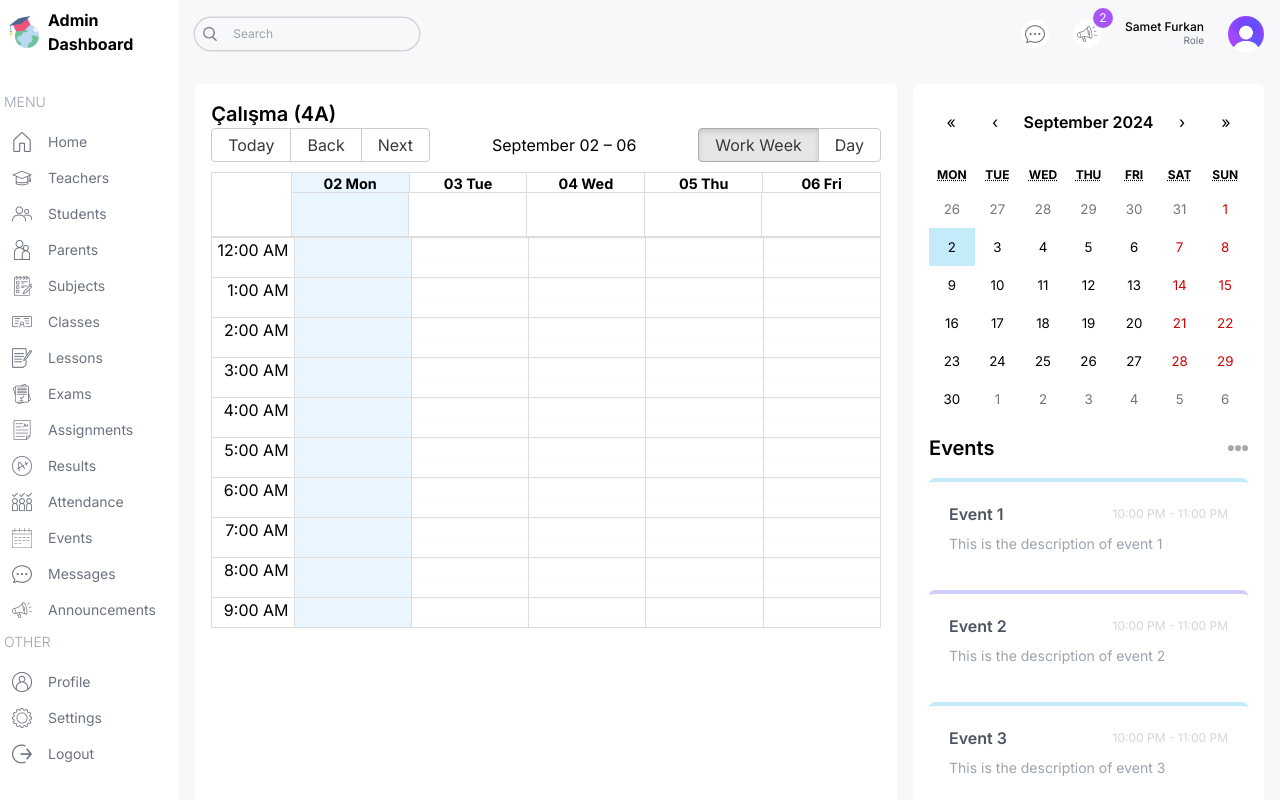
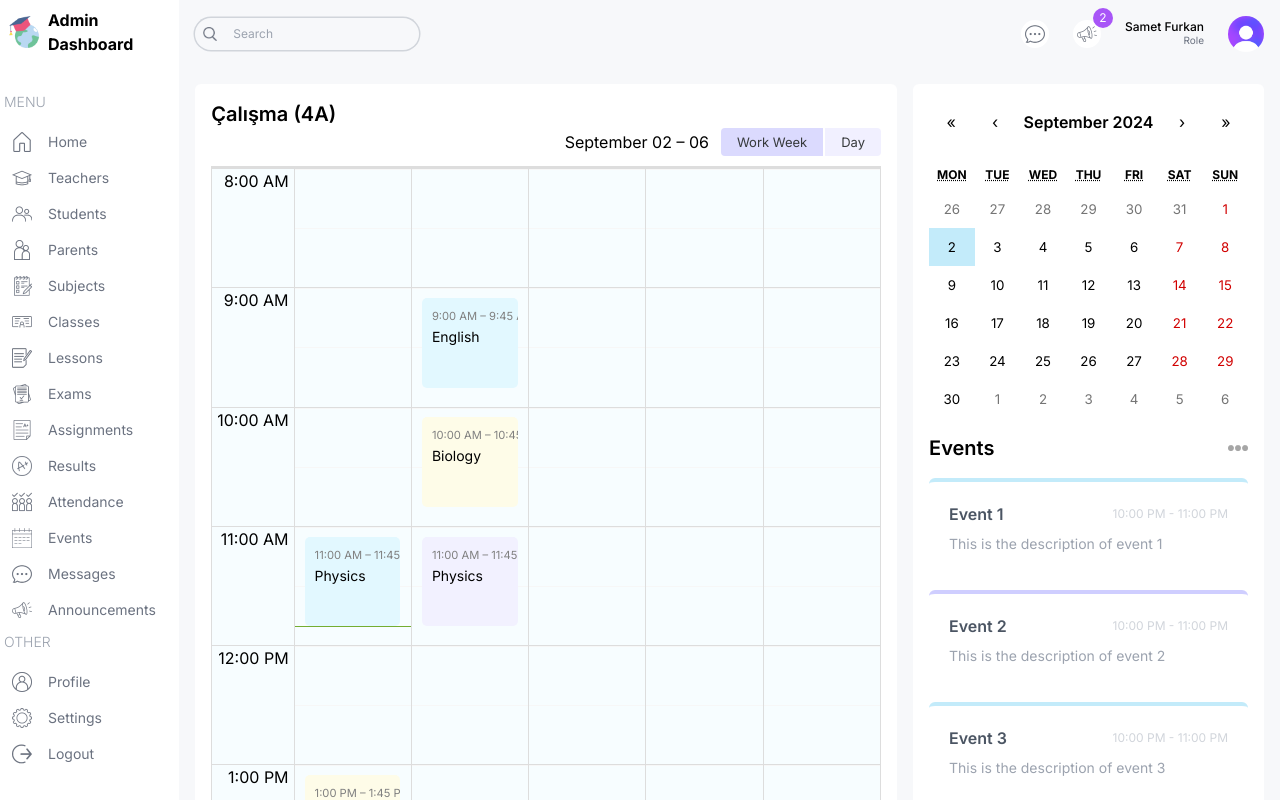
Before and after one commit to Samet-Furkan-Kopar/Admin_Dashboard, a Next.js app: page /student in a window 1280 px wide. Built offline with nearby package versions, Linux system fonts and the light colour scheme.

Commit message:
calender added and styles designed

```diff
--- a/src/app/globals.css
+++ b/src/app/globals.css
@@ -2,17 +2,97 @@
 @tailwind components;
 @tailwind utilities;
 
-.react-calendar{
+.react-calendar {
     width: 100% !important;
-    border : none !important;
+    border: none !important;
     font-family: "Inter", sans-serif !important;
 }
 
-.react-calendar__tile--active{
-    background-color: #C3EBFA !important;
+.react-calendar__tile--active {
+    background-color: #c3ebfa !important;
     color: black !important;
 }
 
-.react-calendar__navigation__label__labelText{
+.react-calendar__navigation__label__labelText {
     font-weight: 600;
 }
+
+.rbc-toolbar-label {
+    text-align: right !important;
+}
+
+.rbc-btn-group:first-child {
+    display: none !important;
+    padding: 0px 20px !important;
+}
+
+.rbc-btn-group:last-child {
+    font-size: 13px !important;
+}
+
+.rbc-btn-group:last-child button {
+    border: none !important;
+    background-color: #f1f0ff !important;
+    margin-left: 2px !important;
+}
+
+.rbc-toolbar button.rbc-active {
+    background-color: #dbdafe !important;
+    box-shadow: none !important;
+}
+
+.rbc-time-view {
+    border-color: none !important;
+}
+
+.rbc-time-header {
+    display: none !important;
+}
+
+.rbc-time-gutter .rbc-time-column {
+    font-size: 12px !important;
+}
+
+.rbc-time-gutter .rbc-time-column .rbc-timeslot-group {
+    padding: 0px 20px !important;
+}
+
+.rbc-timeslot-group {
+    background-color: #f7fdff !important;
+}
+
+.rbc-day-slot {
+    font-size: 14px !important;
+}
+
+.rbc-event{
+    border : none !important;
+    color : black !important;
+    padding : 10px !important;
+    margin: 10px !important;
+    width: 90% !important;
+}
+
+.rbc-event:nth-child(1){
+    background-color: #e2f8ff !important;
+}
+.rbc-event:nth-child(2){
+    background-color: #fefce8 !important;
+}
+.rbc-event:nth-child(3){
+    background-color: #f2f1ff !important;
+}
+.rbc-event:nth-child(4){
+    background-color: #fdf2fb !important;
+}
+.rbc-event:nth-child(5){
+    background-color: #e2f8ff !important;
+}
+.rbc-event:nth-child(6){
+    background-color: #fefce8 !important;
+}
+
+.rbc-event-label {
+    color: gray !important;
+    margin-bottom: 5px !important;
+}
--- a/src/components/AttendanceChart.tsx
+++ b/src/components/AttendanceChart.tsx
@@ -40,11 +40,12 @@ const data = [
         absent: 20,
     },
 ];
+
 const AttendanceChart = () => {
     return (
         <div className="bg-white rounded-lg p-4 h-full">
             <div className="flex items-center justify-between">
-                <h1 className="text-lg font-semibold">Attendance</h1>
+                <h1 className="text-lg font-semibold">Katılım</h1>
                 <Image src="/icons/moreDark.png" width={20} height={20} alt="attendance" />
             </div>
             <ResponsiveContainer width="100%" height="90%">
--- a/src/components/BigCalender.tsx
+++ b/src/components/BigCalender.tsx
@@ -8,6 +8,9 @@ const localizer = momentLocalizer(moment);
 
 const BigCalendar = () => {
     const [view, setView] = useState<View>(Views.WORK_WEEK);
+    const handleOnChangeView = (selectedView: View) => {
+        setView(selectedView);
+    }
     return (
         <Calendar
             localizer={localizer}
@@ -16,7 +19,10 @@ const BigCalendar = () => {
             endAccessor="end"
             views={["work_week", "day"]}
             view={view}
-            style={{ height: 500 }}
+            onView={handleOnChangeView}
+            style={{ height: "98%" }}
+            min={new Date(2025, 1, 0, 8, 0, 0)}
+            max={new Date(2025, 1, 0, 17, 0, 0)}
         />
     )
 };
--- a/src/lib/data.ts
+++ b/src/lib/data.ts
@@ -915,149 +915,61 @@ export const announcementsData = [
   },
 ];
 
+const today = new Date();
 
-// YOU SHOULD CHANGE THE DATES OF THE EVENTS TO THE CURRENT DATE TO SEE THE EVENTS ON THE CALENDAR
 export const calendarEvents = [
   {
     title: "Math",
     allDay: false,
-    start: new Date(2024, 7, 12, 8, 0),
-    end: new Date(2024, 7, 12, 8, 45),
+    start: new Date(today.getFullYear(), today.getMonth(), today.getDate() - 2, 8, 0),
+    end: new Date(today.getFullYear(), today.getMonth(), today.getDate() - 2, 8, 45),
   },
   {
     title: "English",
     allDay: false,
-    start: new Date(2024, 7, 12, 9, 0),
-    end: new Date(2024, 7, 12, 9, 45),
+    start: new Date(today.getFullYear(), today.getMonth(), today.getDate() - 2, 9, 0),
+    end: new Date(today.getFullYear(), today.getMonth(), today.getDate() - 2, 9, 45),
   },
   {
     title: "Biology",
     allDay: false,
-    start: new Date(2024, 7, 12, 10, 0),
-    end: new Date(2024, 7, 12, 10, 45),
+    start: new Date(today.getFullYear(), today.getMonth(), today.getDate() - 2, 10, 0),
+    end: new Date(today.getFullYear(), today.getMonth(), today.getDate() - 2, 10, 45),
   },
   {
     title: "Physics",
     allDay: false,
-    start: new Date(2024, 7, 12, 11, 0),
-    end: new Date(2024, 7, 12, 11, 45),
+    start: new Date(today.getFullYear(), today.getMonth(), today.getDate(), 11, 0),
+    end: new Date(today.getFullYear(), today.getMonth(), today.getDate(), 11, 45),
   },
   {
     title: "Chemistry",
     allDay: false,
-    start: new Date(2024, 7, 12, 13, 0),
-    end: new Date(2024, 7, 12, 13, 45),
+    start: new Date(today.getFullYear(), today.getMonth(), today.getDate(), 13, 0),
+    end: new Date(today.getFullYear(), today.getMonth(), today.getDate(), 13, 45),
   },
   {
     title: "History",
     allDay: false,
-    start: new Date(2024, 7, 12, 14, 0),
-    end: new Date(2024, 7, 12, 14, 45),
+    start: new Date(today.getFullYear(), today.getMonth(), today.getDate(), 14, 0),
+    end: new Date(today.getFullYear(), today.getMonth(), today.getDate(), 14, 45),
   },
   {
     title: "English",
     allDay: false,
-    start: new Date(2024, 7, 13, 9, 0),
-    end: new Date(2024, 7, 13, 9, 45),
+    start: new Date(today.getFullYear(), today.getMonth(), today.getDate() + 1, 9, 0),
+    end: new Date(today.getFullYear(), today.getMonth(), today.getDate() + 1, 9, 45),
   },
   {
     title: "Biology",
     allDay: false,
-    start: new Date(2024, 7, 13, 10, 0),
-    end: new Date(2024, 7, 13, 10, 45),
+    start: new Date(today.getFullYear(), today.getMonth(), today.getDate() + 1, 10, 0),
+    end: new Date(today.getFullYear(), today.getMonth(), today.getDate() + 1, 10, 45),
   },
   {
     title: "Physics",
     allDay: false,
-    start: new Date(2024, 7, 13, 11, 0),
-    end: new Date(2024, 7, 13, 11, 45),
-  },
-
-  {
-    title: "History",
-    allDay: false,
-    start: new Date(2024, 7, 13, 14, 0),
-    end: new Date(2024, 7, 13, 14, 45),
-  },
-  {
-    title: "Math",
-    allDay: false,
-    start: new Date(2024, 7, 14, 8, 0),
-    end: new Date(2024, 7, 14, 8, 45),
-  },
-  {
-    title: "Biology",
-    allDay: false,
-    start: new Date(2024, 7, 14, 10, 0),
-    end: new Date(2024, 7, 14, 10, 45),
-  },
-
-  {
-    title: "Chemistry",
-    allDay: false,
-    start: new Date(2024, 7, 14, 13, 0),
-    end: new Date(2024, 7, 14, 13, 45),
-  },
-  {
-    title: "History",
-    allDay: false,
-    start: new Date(2024, 7, 14, 14, 0),
-    end: new Date(2024, 7, 13, 14, 45),
-  },
-  {
-    title: "English",
-    allDay: false,
-    start: new Date(2024, 7, 15, 9, 0),
-    end: new Date(2024, 7, 15, 9, 45),
-  },
-  {
-    title: "Biology",
-    allDay: false,
-    start: new Date(2024, 7, 15, 10, 0),
-    end: new Date(2024, 7, 15, 10, 45),
-  },
-  {
-    title: "Physics",
-    allDay: false,
-    start: new Date(2024, 7, 15, 11, 0),
-    end: new Date(2024, 7, 15, 11, 45),
-  },
-
-  {
-    title: "History",
-    allDay: false,
-    start: new Date(2024, 7, 15, 14, 0),
-    end: new Date(2024, 7, 15, 14, 45),
-  },
-  {
-    title: "Math",
-    allDay: false,
-    start: new Date(2024, 7, 16, 8, 0),
-    end: new Date(2024, 7, 16, 8, 45),
-  },
-  {
-    title: "English",
-    allDay: false,
-    start: new Date(2024, 7, 16, 9, 0),
-    end: new Date(2024, 7, 16, 9, 45),
-  },
-
-  {
-    title: "Physics",
-    allDay: false,
-    start: new Date(2024, 7, 16, 11, 0),
-    end: new Date(2024, 7, 16, 11, 45),
-  },
-  {
-    title: "Chemistry",
-    allDay: false,
-    start: new Date(2024, 7, 16, 13, 0),
-    end: new Date(2024, 7, 16, 13, 45),
-  },
-  {
-    title: "History",
-    allDay: false,
-    start: new Date(2024, 7, 16, 14, 0),
-    end: new Date(2024, 7, 16, 14, 45),
+    start: new Date(today.getFullYear(), today.getMonth(), today.getDate() + 1, 11, 0),
+    end: new Date(today.getFullYear(), today.getMonth(), today.getDate() + 1, 11, 45),
   },
 ];
```
Also changed, not shown: src/app/(dashboard)/student/page.tsx (+6 -5 lines), src/app/page.tsx (line endings or trailing spaces).
